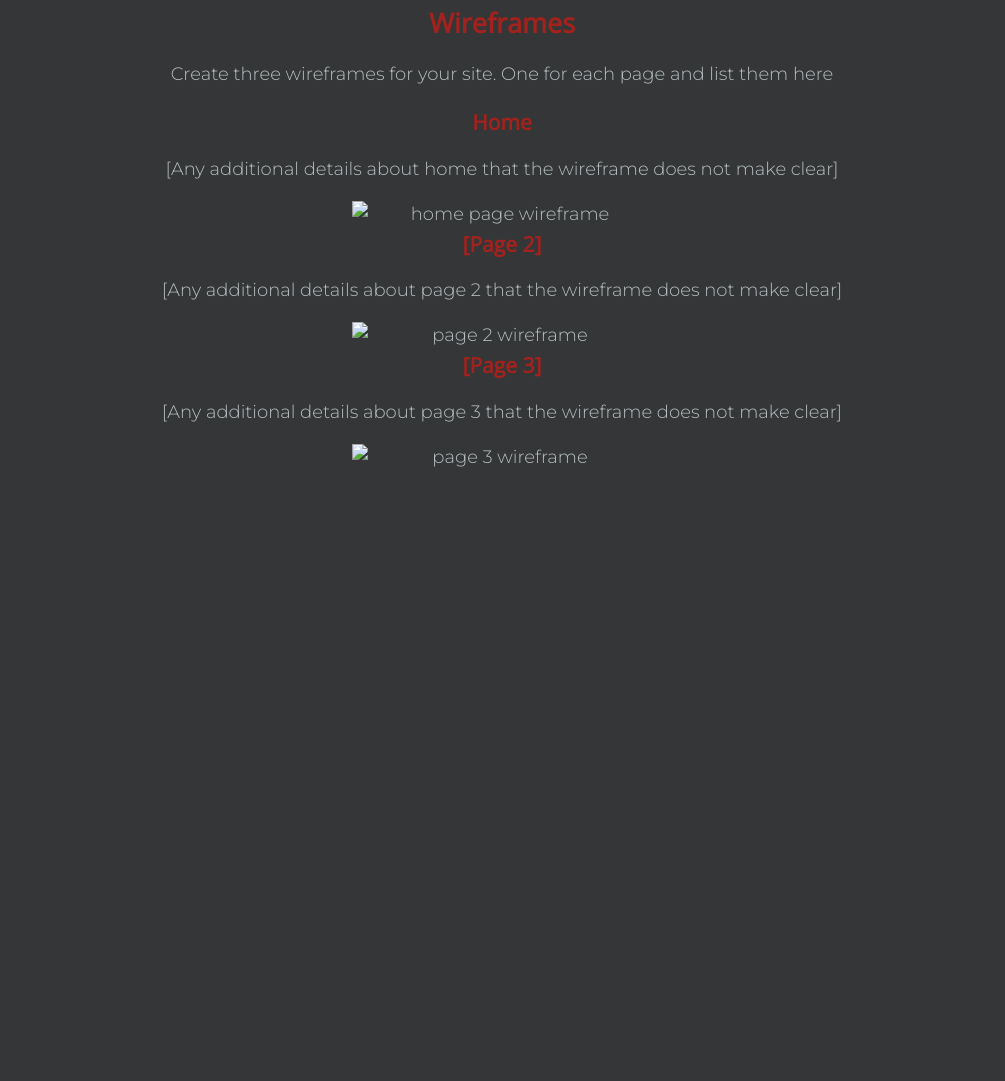
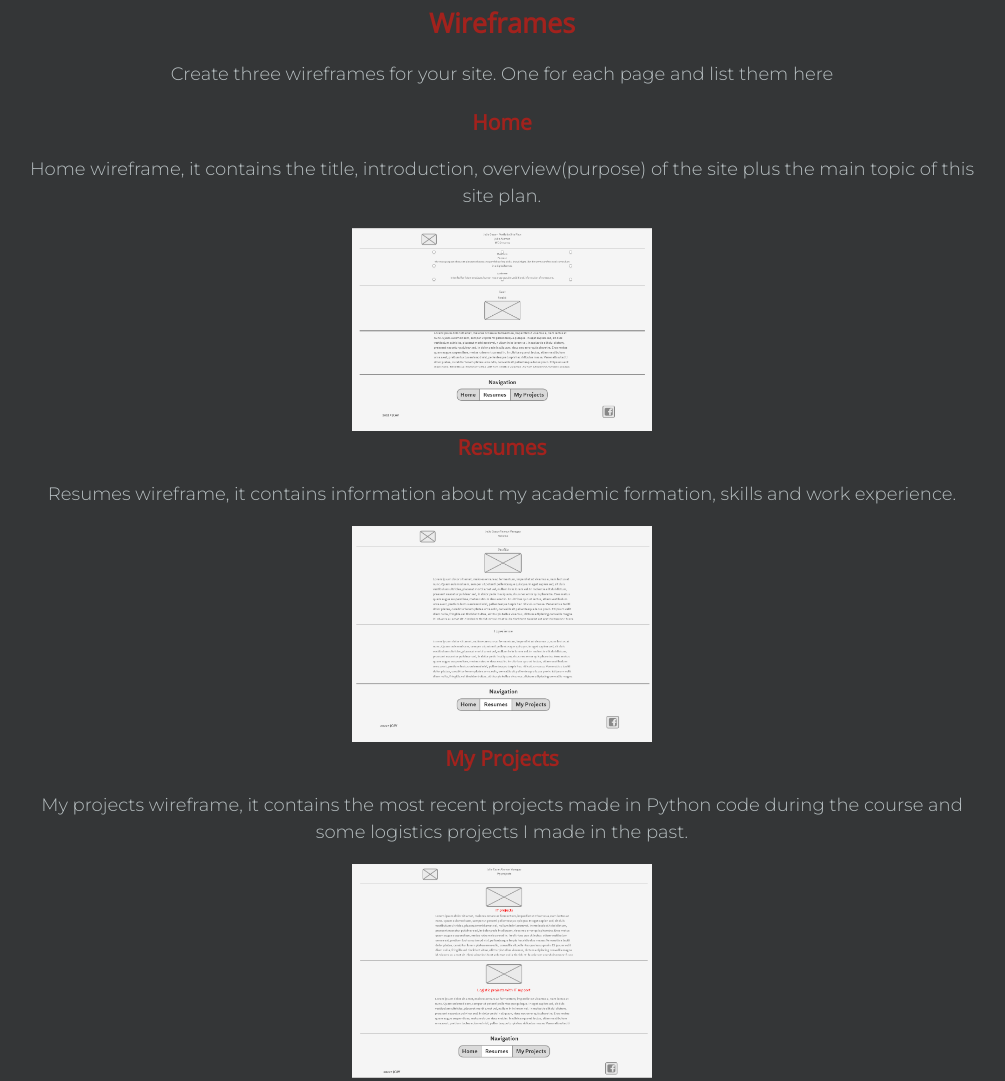
Before and after one commit to jaleman055/wdd130, a plain HTML site: page portfolio/site-plan.html in a window 1280 px wide. Shown: the part 4398-5479 px from the top of the page, without its empty margins (138-1143 px from the left). Before the commit the page ends 4941 px from the top, so only its background shows below. Drawn offline with nearby package versions, Linux system fonts and the light colour scheme.

Commit message:
personal site added wireframes

```diff
--- a/portfolio/site-plan.html
+++ b/portfolio/site-plan.html
@@ -200,21 +200,21 @@ In My Projects you will find the most recent projects made in Python code during
 
       <h3>Home</h3>
       <p>
-        [Any additional details about home that the wireframe does not make clear]
+        Home wireframe, it contains the title, introduction, overview(purpose) of the site plus the main topic of this site plan.
       </p>
-      <img src="#" alt="home page wireframe">
+      <img src="images/home wireframe.PNG" alt="home page wireframe">
 
-      <h3>[Page 2]</h3>
+      <h3>Resumes</h3>
       <p>
-        [Any additional details about page 2 that the wireframe does not make clear]
+        Resumes wireframe, it contains information about my academic formation, skills and work experience.
       </p>
-      <img src="#" alt="page 2 wireframe">
+      <img src="images/resumes wireframe.PNG" alt="page 2 wireframe">
 
-      <h3>[Page 3]</h3>
+      <h3>My Projects</h3>
       <p>
-        [Any additional details about page 3 that the wireframe does not make clear]
+        My projects wireframe, it contains the most recent projects made in Python code during the course and some logistics projects I made in the past.
       </p>
-      <img src="#" alt="page 3 wireframe">
+      <img src="images/my projects wireframe.PNG" alt="page 3 wireframe">
     </main>
   </body>
 
```
Also changed, not shown: portfolio/images/home wireframe.PNG (added), portfolio/images/my projects wireframe.PNG (added), portfolio/images/resumes wireframe.PNG (added).
